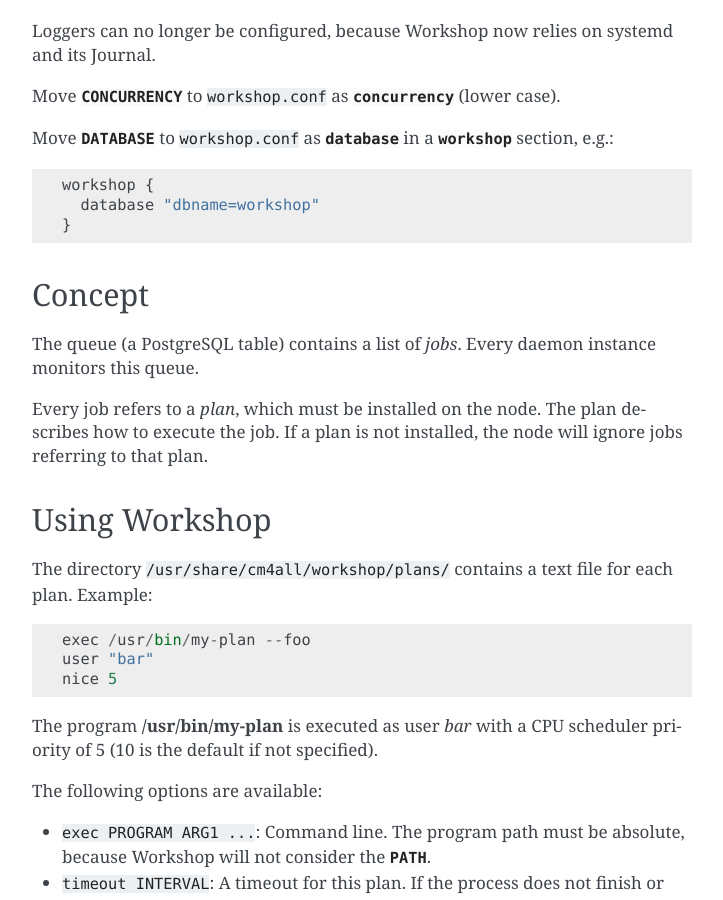
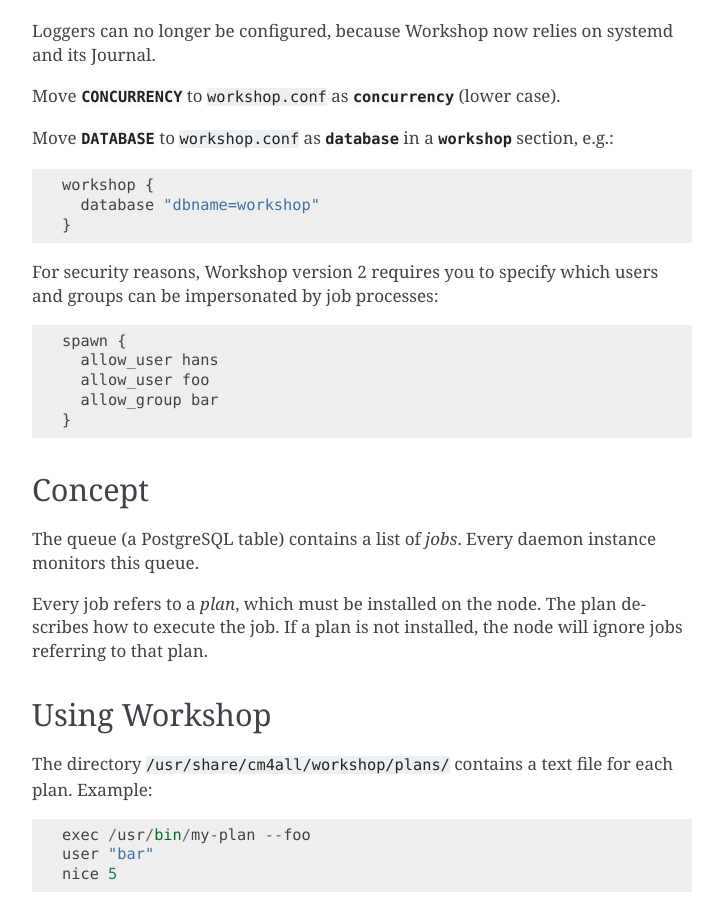
Before and after one commit to CM4all/workshop, a Sphinx documentation site: the page built from doc/index.rst, in a window 1280 px wide and 900 px high, scrolled down 1427 px. Shown: the whole window, without its empty margins (388-1111 px from the left). Built offline with Sphinx 7.4.7, drawn with Linux system fonts in a browser that asks for light colours.

Commit message:
Config: copy spawn configuration options from CronConfigParser

```diff
--- a/doc/index.rst
+++ b/doc/index.rst
@@ -82,6 +82,16 @@
   workshop {
     database "dbname=workshop"
   }
+
+For security reasons, Workshop version 2 requires you to specify which
+users and groups can be impersonated by job processes::
+
+  spawn {
+    allow_user hans
+    allow_user foo
+    allow_group bar
+  }
+
 
 Concept
 -------
```
Also changed, not shown: 2 other files.
